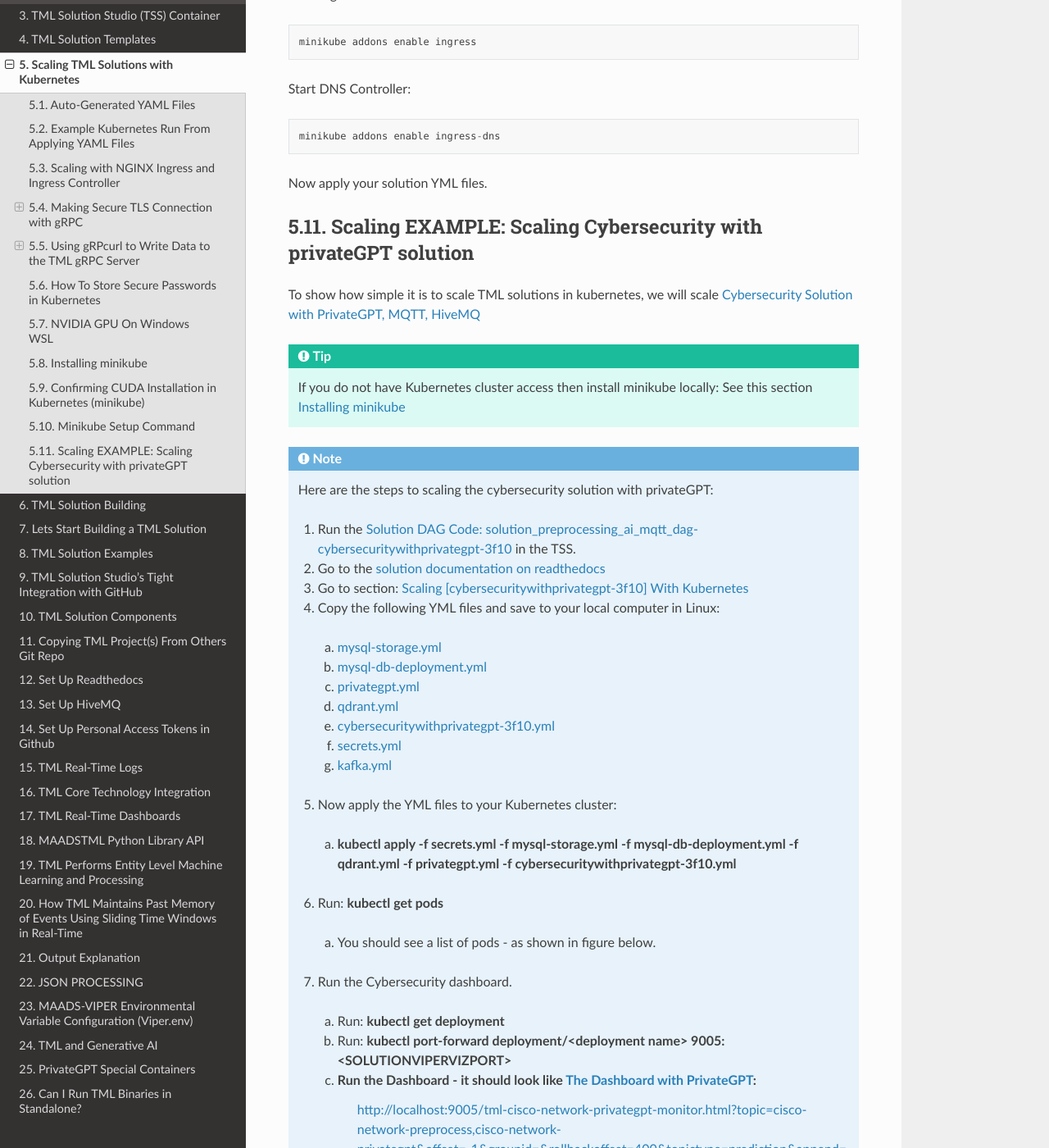
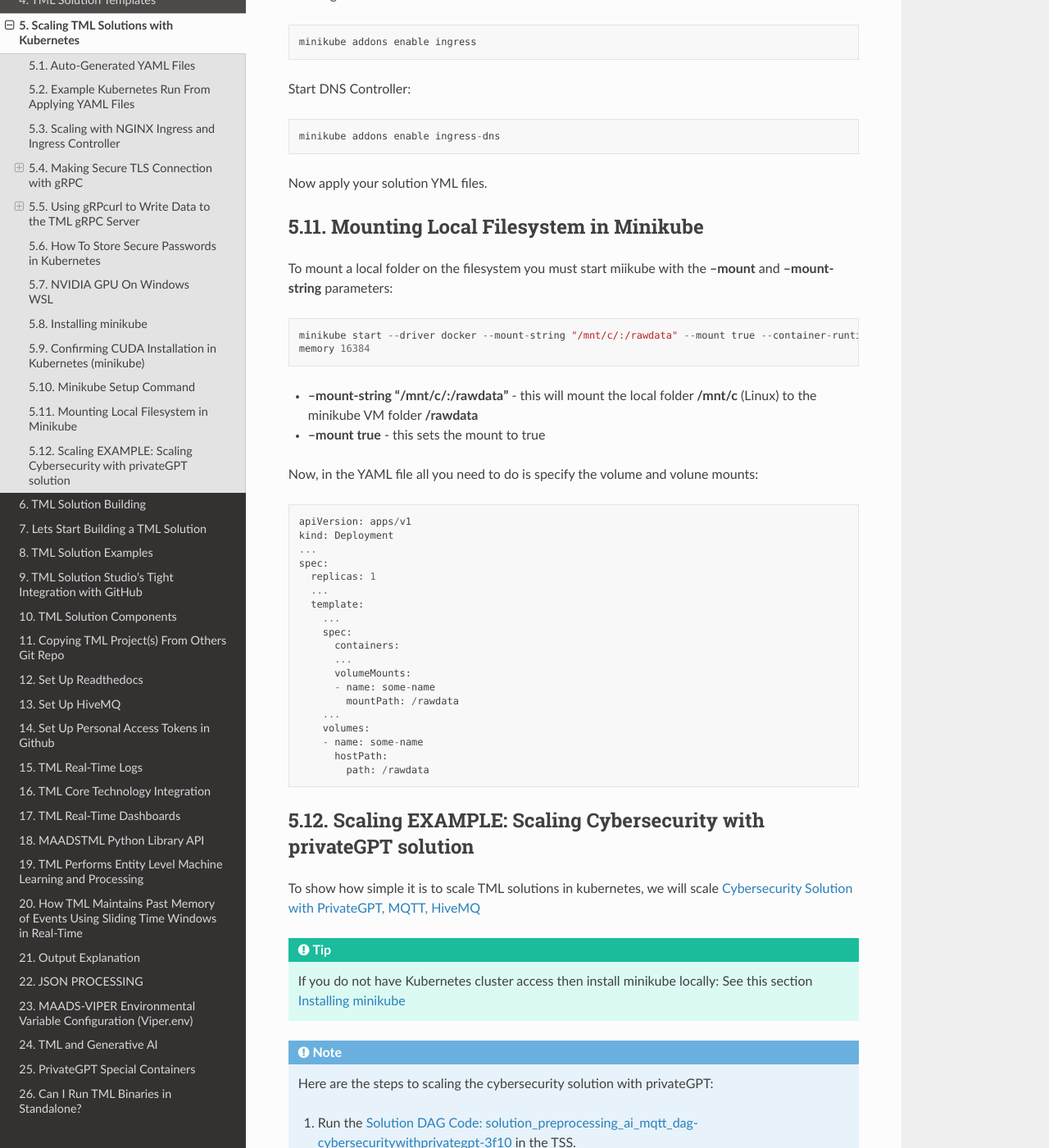
Before and after one commit to smaurice101/readthedocs, a Sphinx documentation site: the page built from docs/source/kube.rst, in a window 1280 px wide and 1400 px high, scrolled down 14749 px. Shown: the whole window at 82% size. Built offline with Sphinx 7.4.7 and the Read the Docs theme 3.1.0, drawn with Linux system fonts in a browser that asks for light colours.

Commit message:
Update kube.rst

```diff
--- a/docs/source/kube.rst
+++ b/docs/source/kube.rst
@@ -672,6 +672,43 @@
 
 Now apply your solution YML files.
 
+Mounting Local Filesystem in Minikube
+---------------------------------
+
+To mount a local folder on the filesystem you must start miikube with the **--mount** and **--mount-string** parameters:
+
+.. code-block::
+
+   minikube start --driver docker --mount-string "/mnt/c/:/rawdata" --mount true --container-runtime docker --gpus all --cni calico --
+   memory 16384
+
+* **--mount-string "/mnt/c/:/rawdata"** - this will mount the local folder **/mnt/c** (Linux) to the minikube VM folder **/rawdata**
+* **--mount true** - this sets the mount to true
+
+Now, in the YAML file all you need to do is specify the volume and volune mounts:
+
+.. code-block::
+
+   apiVersion: apps/v1
+   kind: Deployment
+   ...
+   spec:
+     replicas: 1
+     ...
+     template:
+       ...
+       spec:
+         containers:
+         ...
+         volumeMounts:
+         - name: some-name
+           mountPath: /rawdata
+       ...
+       volumes:
+       - name: some-name
+         hostPath:
+           path: /rawdata
+
 Scaling EXAMPLE: Scaling Cybersecurity with privateGPT solution
 --------------------------------------------
 
```
